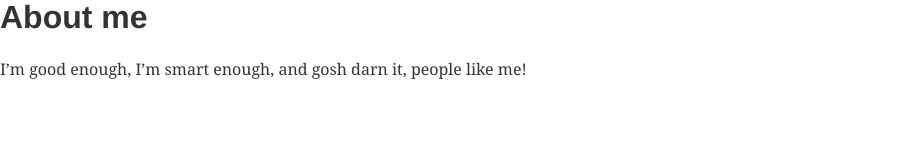
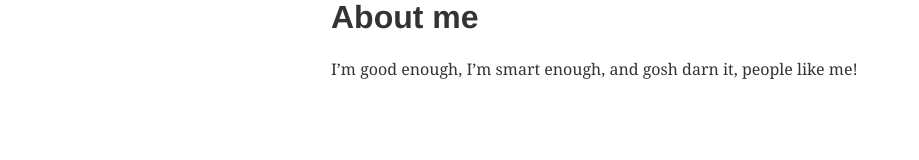
Before and after one commit to benoitboucart/gatsby-test, a Gatsby site in the folder tutorial-part-3/: page /about in a window 1280 px wide. Shown: the whole page, without its empty margins (0-919 px from the left). Built offline with nearby package versions, Linux system fonts and the light colour scheme; Gatsby itself is replaced by a stand-in of ours.

Commit message:
layout component

```diff
--- /dev/null
+++ b/tutorial-part-3/src/components/layout.js
@@ -0,0 +1,11 @@
+import React from "react";
+
+export default ({ children }) => (
+  <div style={{
+      margin: `0 auto`,
+    maxWidth: 650,
+    padding: `0 1rem`
+  }}>
+    {children}
+  </div>
+);
--- a/tutorial-part-3/src/pages/about.js
+++ b/tutorial-part-3/src/pages/about.js
@@ -1,8 +1,9 @@
-import React from "react"
+import React from "react";
+import Layout from "../components/layout";
 
 export default () => (
-  <div>
+  <Layout>
     <h1>About me</h1>
     <p>I’m good enough, I’m smart enough, and gosh darn it, people like me!</p>
-  </div>
+  </Layout>
 );
```
Also changed, not shown: tutorial-part-3/src/pages/index.js (+4 -3 lines).
